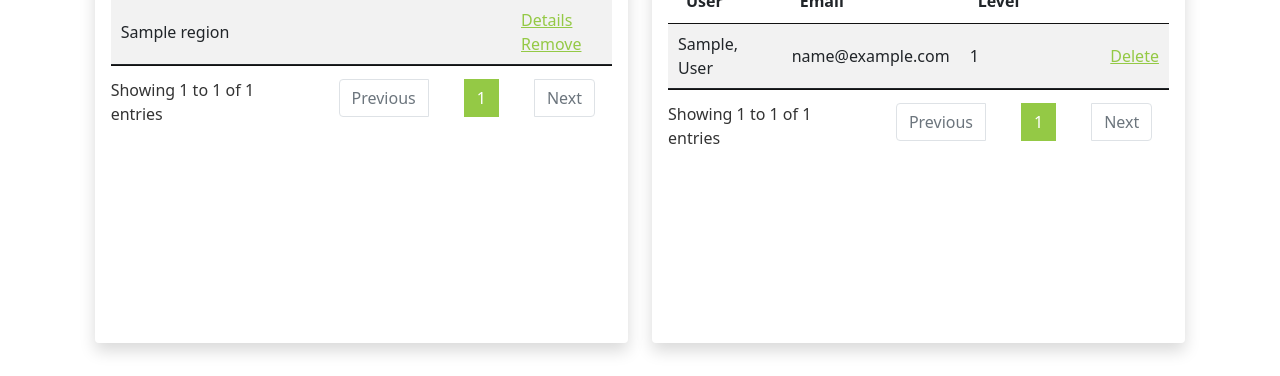
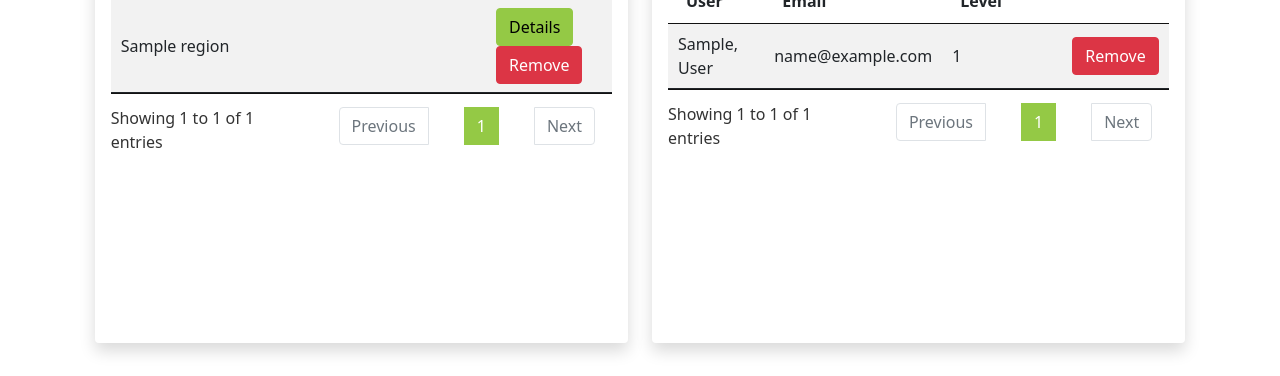
Before and after one commit to lunitin/tts-portal, a Flask app: page /coverage-management/1 in a window 1280 px wide. Shown: the part 424-800 px from the top of the page. Run offline with Flask 3, Linux system fonts and the light colour scheme; a user stored in the database is signed in; tables that the repository leaves empty hold one stand-in row (values such as "Sample post"); lists and menus that the app fills with data are empty; parts of the project's set-up code (start-up, migrations or seed data) failed here and were passed over; some libraries are stand-ins or nearby versions.

Commit message:
change href of tables to buttons and reformat

```diff
--- a/docroot/app/admin.py
+++ b/docroot/app/admin.py
@@ -220,7 +220,7 @@ def add_coverage():
 """
 Delete User From Coverage.
 """
-@admin.route('/delete-access/<int:coverage_id>/<int:user_id>')
+@admin.route('/delete-access/<int:coverage_id>/<int:user_id>', methods=['DELETE'])
 @login_required
 @admin_required
 def delete_access(coverage_id, user_id):
@@ -264,7 +264,7 @@ def create_coverage():
 """
 Delete Coverage.
 """
-@admin.route('/coverage-delete/<int:coverage_id>', methods=['POST'])
+@admin.route('/coverage-delete/<int:coverage_id>', methods=['DELETE'])
 @login_required
 @admin_required
 def delete_coverage(coverage_id):
@@ -338,7 +338,7 @@ def create_region():
 """
 Remove Region
 """
-@admin.route('/region-delete/<int:region_id>', methods=['POST'])
+@admin.route('/region-delete/<int:region_id>', methods=['DELETE'])
 @login_required
 @admin_required
 def delete_region(region_id):
--- a/docroot/app/templates/coverage.html
+++ b/docroot/app/templates/coverage.html
@@ -17,9 +17,22 @@
                   <td>{{region.region_name}}</td>
                   <td>
                     <div class="col-xs-6">
+                      <a
+                        href="/region/{{region.id}}"
+                        class="btn btn-primary btn-xs"
+                        >Details</a
+                      >
+                      <a
+                        href="/region-remove/{{region.id}}/{{coveragedata.id}}"
+                        class="btn btn-danger btn-xs"
+                        method="DELETE"
+                        >Remove</a
+                      >
+                    </div>
+                    <!-- <div class="col-xs-6">
                       <a href="/region/{{region.id}}">Details</a>
                       <a href="/region-remove/{{region.id}}/{{coveragedata.id}}" method="POST">Remove</a>
-                    </div>
+                    </div> -->
                   </td>
                 </tr>
                 {% endfor %}
@@ -45,8 +58,16 @@
                 <td>{{user.security_level}}</td>
                 <td>
                   <div class="col-xs-6">
+                    <a
+                      href="/delete-access/{{coveragedata.id}}/{{user.id}}"
+                      class="btn btn-danger btn-xs"
+                      method="DELETE"
+                      >Remove</a
+                    >
+                  </div>
+                  <!-- <div class="col-xs-6">
                     <a href="/delete-access/{{coveragedata.id}}/{{user.id}}" method="POST">Delete</a>
-                  </div>
+                  </div> -->
                 </td>
             </tr>
             {% endfor %}
@@ -62,10 +83,10 @@
       scrollCollapse: true,
       "columns": [
         null,
-        { "width": "20%" }
+        { "width": "25%" }
         ]
-      } );
-  });
+      });
+    });
 </script>
 {% endblock %}
 {% endif %}
--- a/docroot/app/templates/region.html
+++ b/docroot/app/templates/region.html
@@ -9,7 +9,7 @@
       <table id="signalTable" class="table table-striped table-hover">
         <thead>
           <tr>
-            <th>Region</th>
+            <th>Signal</th>
           </tr>
         </thead>
         <tbody>
--- a/docroot/app/templates/users.html
+++ b/docroot/app/templates/users.html
@@ -232,7 +232,7 @@
             <div id="modaldelete{{user.id}}" class="modal fade">
               <div class="modal-dialog modal-dialog-centered">
                 <div class="modal-content">
-                  <form action="/delete/{{user.id}}" method="POST">
+                  <form action="/delete/{{user.id}}" method="DELETE">
                     <div class="modal-header">
                       <h4 class="modal-title">
                         Delete {{user.first_name}}, {{user.last_name}}
```
Also changed, not shown: docroot/app/templates/coverageMgmt.html (+16 -6 lines), requirements.txt (+5 -5 lines), 1 other file.
